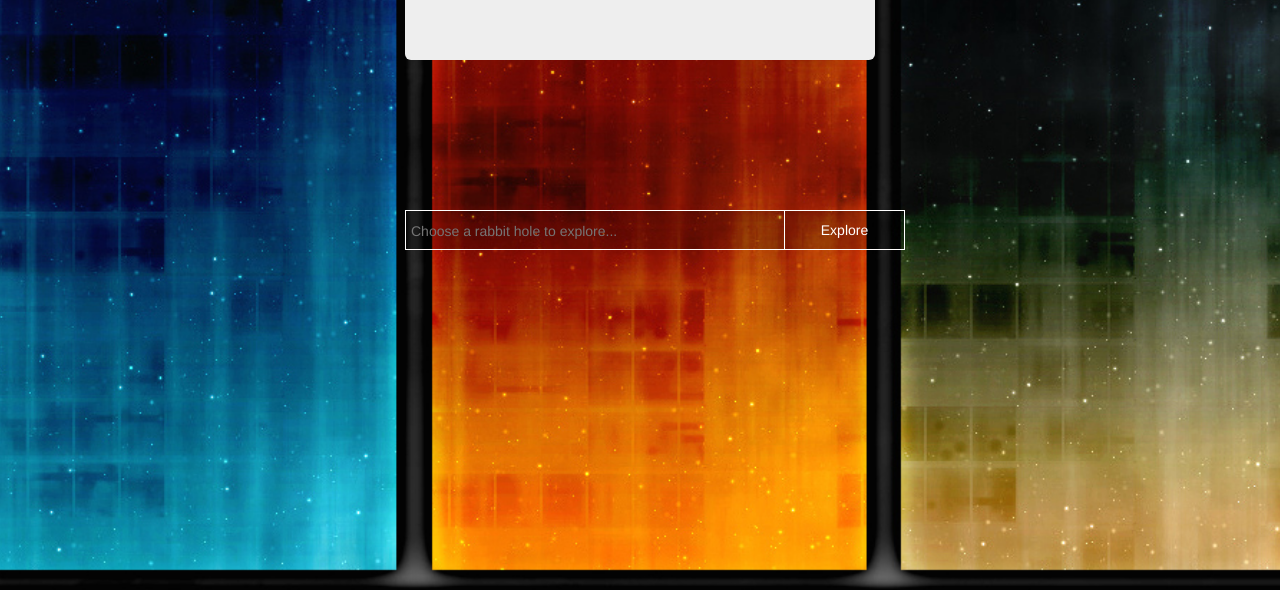
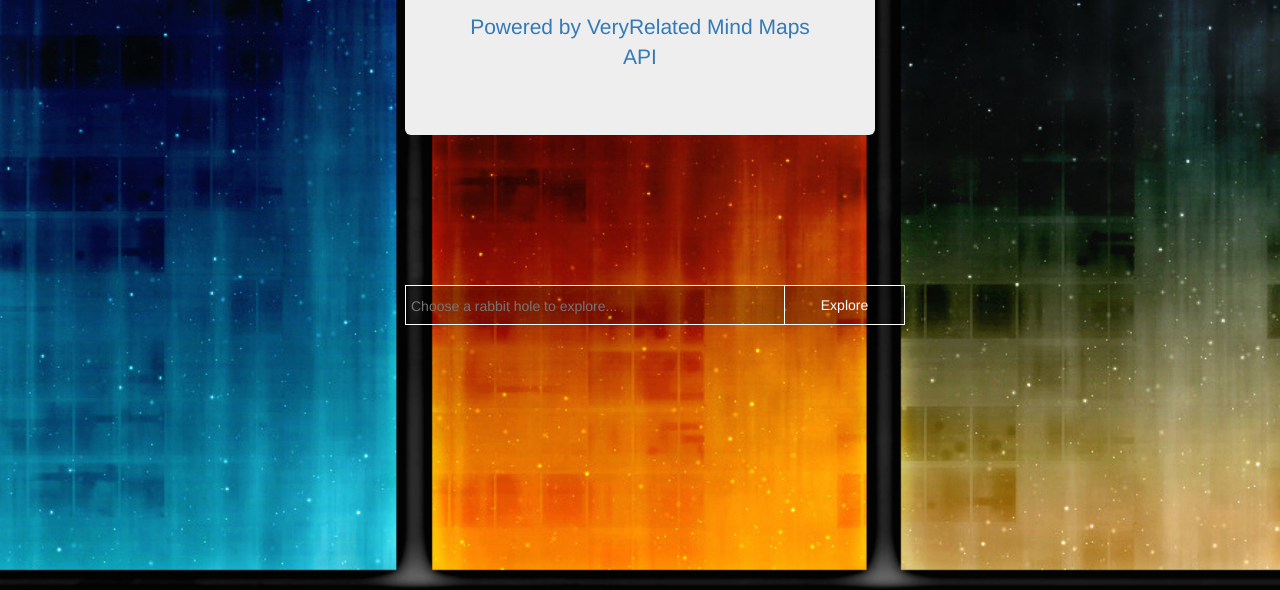
Before and after one commit to Flawless13/rabbithole, a website: page views/index.html in a window 1280 px wide. Shown: the part 210-800 px from the top of the page. Drawn offline with nearby package versions, Linux system fonts and the light colour scheme.

Commit message:
initial commit

```diff
--- a/views/index.html
+++ b/views/index.html
@@ -27,6 +27,7 @@
       <div class="jumbotron" style="text-align: center;">
         <h1>Rabbithole</h1>
         <p>A site for wasting time and exploring Internet rabbit holes.</p>
+        <p><a href="http://www.veryrelated.com/">Powered by VeryRelated Mind Maps API</a></p>
       </div>
       <form class="search" action="display_paths.html" method="GET">
         <input type="search" name="base" placeholder="Choose a rabbit hole to explore..." required>
```
